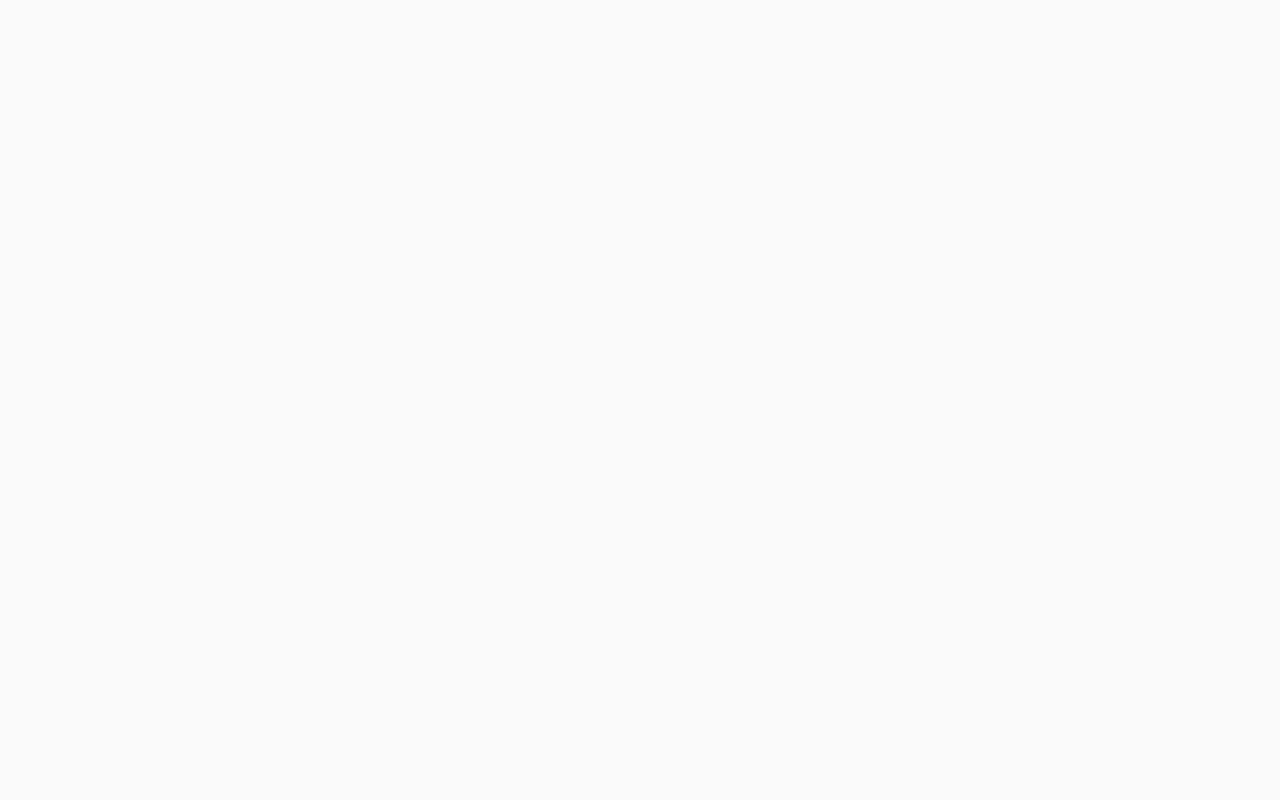
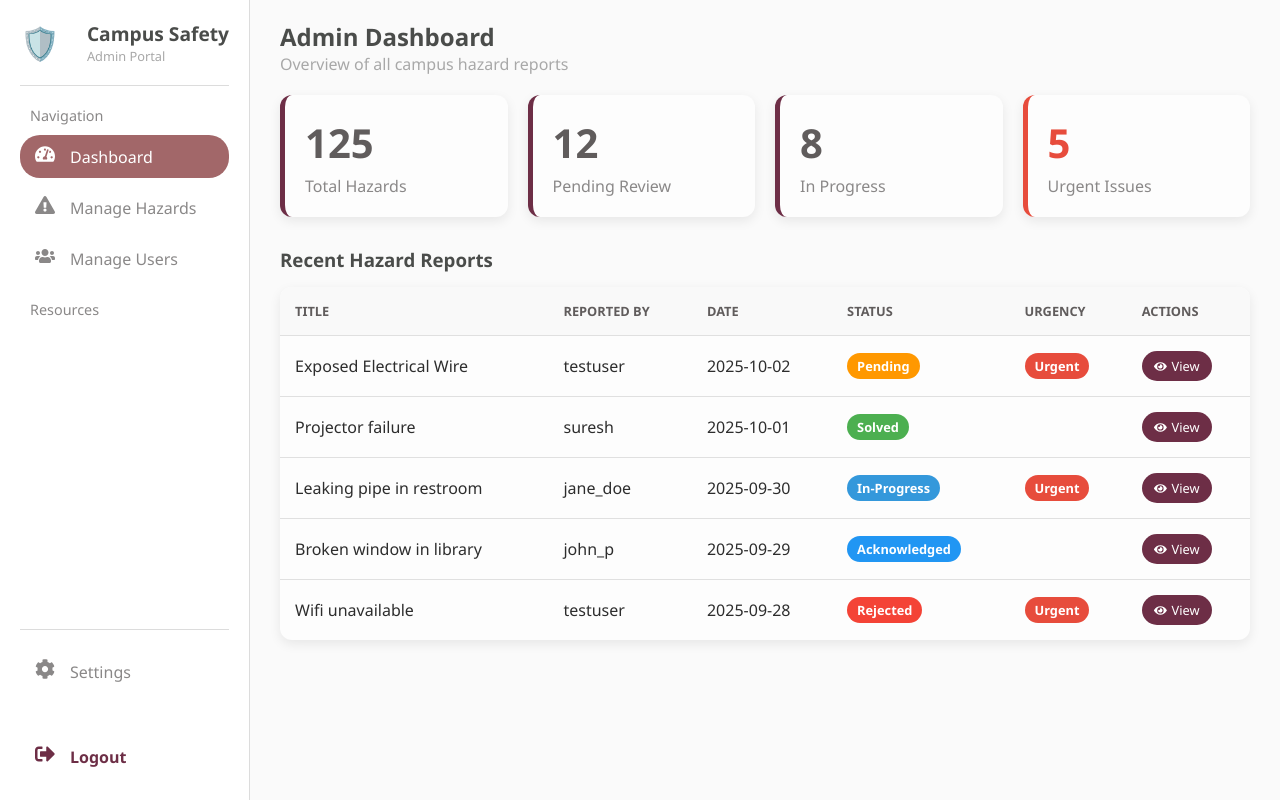
Before and after one commit to binjojoy/campus_hazard_management_system, a React (Create React App) app in the folder frontend/: page /admindashboard in a window 1280 px wide. Before the commit this address had no page. Built offline with nearby package versions, Linux system fonts and the light colour scheme.

Commit message:
Initial look of admin page done (static one) only

```diff
--- a/frontend/src/App.js
+++ b/frontend/src/App.js
@@ -4,7 +4,7 @@ import Login from './pages/Login';
 import Dashboard from './pages/Dashboard';
 import AllHazards from './pages/AllHazards';
 import LandingPage from './pages/LandingPage';
-
+import AdminDashboard from './pages/AdminDashboard';
 function App() {
   return (
     <Routes>
@@ -13,6 +13,7 @@ function App() {
       <Route path="/signup" element={<Login />} />
       <Route path="/dashboard" element={<Dashboard />} />
       <Route path="/allhazards" element={<AllHazards/>} />
+      <Route path="/admindashboard" element={<AdminDashboard/>} />
     </Routes>
   );
 }
--- /dev/null
+++ b/frontend/src/pages/AdminDashboard.js
@@ -0,0 +1,141 @@
+import React from  'react';
+import { FaTachometerAlt, FaExclamationTriangle, FaUsers, FaCog, FaSignOutAlt, FaEye } from 'react-icons/fa';
+import '../ui/admin_dashboard.css'; // The new CSS file
+
+export default function AdminDashboard() {
+  // --- Placeholder Data ---
+  // In a real app, you would fetch this data from your API.
+  const stats = {
+    totalHazards: 125,
+    pendingReview: 12,
+    inProgress: 8,
+    urgent: 5,
+  };
+
+  const recentHazards = [
+    { id: 1, title: "Exposed Electrical Wire", reportedBy: "testuser", date: "2025-10-02", status: "pending", urgent: true },
+    { id: 2, title: "Projector failure", reportedBy: "suresh", date: "2025-10-01", status: "solved", urgent: false },
+    { id: 3, title: "Leaking pipe in restroom", reportedBy: "jane_doe", date: "2025-09-30", status: "in-progress", urgent: true },
+    { id: 4, title: "Broken window in library", reportedBy: "john_p", date: "2025-09-29", status: "acknowledged", urgent: false },
+    { id: 5, title: "Wifi unavailable", reportedBy: "testuser", date: "2025-09-28", status: "rejected", urgent: true },
+  ];
+  // --- End Placeholder Data ---
+
+  const handleLogout = () => {
+    // Your existing logout logic
+    console.log("User logged out");
+    // navigate('/');
+  };
+
+  return (
+    <div className="dashboard-layout">
+      {/* Sidebar - Reusing your existing structure and class names */}
+      <aside className="sidebar">
+        <div className="sidebar-header">
+          <span className="sidebar-icon">🛡️</span>
+          <div className="sidebar-header-text">
+            <h2>Campus Safety</h2>
+            <span className="subtitle">Admin Portal</span>
+          </div>
+        </div>
+        <h4 className="sidebar-heading">Navigation</h4>
+        <nav className="sidebar-nav">
+          <a href="#" className="active">
+            <span className="nav-icon"><FaTachometerAlt /></span>
+            <span className="nav-text">Dashboard</span>
+          </a>
+          <a href="#">
+            <span className="nav-icon"><FaExclamationTriangle /></span>
+            <span className="nav-text">Manage Hazards</span>
+          </a>
+          <a href="#">
+            <span className="nav-icon"><FaUsers /></span>
+            <span className="nav-text">Manage Users</span>
+          </a>
+        </nav>
+        <h4 className="sidebar-heading">Resources</h4>
+        <div className="sidebar-resources">
+          <a href="#">
+            <span className="nav-icon"><FaCog /></span>
+            <span className="nav-text">Settings</span>
+          </a>
+        </div>
+        <button className="logout" onClick={handleLogout}>
+          <span className="nav-icon"><FaSignOutAlt /></span>
+          <span className="nav-text">Logout</span>
+        </button>
+      </aside>
+
+      {/* Main Content */}
+      <main className="main-content">
+        <header className="topbar">
+          <div>
+            <h1 className="welcome-message">Admin Dashboard</h1>
+            <p>Overview of all campus hazard reports</p>
+          </div>
+        </header>
+
+        {/* Statistics Grid */}
+        <section className="stats-grid">
+          <div className="stat-card">
+            <h3>{stats.totalHazards}</h3>
+            <p>Total Hazards</p>
+          </div>
+          <div className="stat-card">
+            <h3>{stats.pendingReview}</h3>
+            <p>Pending Review</p>
+          </div>
+          <div className="stat-card">
+            <h3>{stats.inProgress}</h3>
+            <p>In Progress</p>
+          </div>
+          <div className="stat-card urgent-card">
+            <h3>{stats.urgent}</h3>
+            <p>Urgent Issues</p>
+          </div>
+        </section>
+
+        {/* Recent Hazards Table */}
+        <section className="recent-hazards">
+          <h3>Recent Hazard Reports</h3>
+          <table className="admin-table">
+            <thead>
+              <tr>
+                <th>Title</th>
+                <th>Reported By</th>
+                <th>Date</th>
+                <th>Status</th>
+                <th>Urgency</th>
+                <th>Actions</th>
+              </tr>
+            </thead>
+            <tbody>
+              {recentHazards.map(hazard => (
+                <tr key={hazard.id}>
+                  <td>{hazard.title}</td>
+                  <td>{hazard.reportedBy}</td>
+                  <td>{hazard.date}</td>
+                  <td>
+                    <span className={`status-badge status-${hazard.status}`}>
+                      {hazard.status}
+                    </span>
+                  </td>
+                  <td>
+                    {hazard.urgent && (
+                      <span className="status-badge status-urgent">Urgent</span>
+                    )}
+                  </td>
+                  <td>
+                    <button className="action-btn">
+                      <FaEye /> View
+                    </button>
+                  </td>
+                </tr>
+              ))}
+            </tbody>
+          </table>
+        </section>
+      </main>
+    </div>
+  );
+}
--- /dev/null
+++ b/frontend/src/ui/admin_dashboard.css
@@ -0,0 +1,146 @@
+/* --- Reusing your color palette for consistency --- */
+:root {
+  --primary-text-color: #605C5C;
+  --secondary-text-color: #8A8888;
+  --background-color: #fafafa;
+  --card-bg-color: #FDFDFD;
+  --border-color: #CEBEBE;
+  --accent-color: #6D2E46;
+
+  /* Status Colors */
+  --status-urgent-bg: #E74C3C;
+  --status-pending-bg: #ff9800;
+  --status-solved-bg: #4caf50;
+  --status-acknowledged-bg: #2196f3;
+  --status-rejected-bg: #f44336;
+  --status-in-progress-bg: #3498DB; /* Added for clarity */
+  --status-badge-text: #fff;
+}
+
+/* --- Admin Statistics Grid --- */
+.stats-grid {
+  display: grid;
+  grid-template-columns: repeat(auto-fill, minmax(200px, 1fr));
+  gap: 20px;
+  margin-bottom: 30px;
+}
+
+.stat-card {
+  background: var(--card-bg-color);
+  padding: 20px;
+  border-radius: 12px;
+  box-shadow: 0 4px 12px rgba(0, 0, 0, 0.08);
+  border-left: 5px solid var(--accent-color);
+  transition: transform 0.2s ease, box-shadow 0.2s ease;
+}
+
+.stat-card:hover {
+  transform: translateY(-4px);
+  box-shadow: 0 8px 16px rgba(0, 0, 0, 0.1);
+}
+
+.stat-card h3 {
+  font-size: 2.5rem;
+  font-weight: 600;
+  margin: 0 0 5px;
+  color: var(--primary-text-color);
+}
+
+.stat-card p {
+  font-size: 1rem;
+  color: var(--secondary-text-color);
+  margin: 0;
+}
+
+.stat-card.urgent-card {
+  border-left-color: var(--status-urgent-bg);
+}
+
+.stat-card.urgent-card h3 {
+  color: var(--status-urgent-bg);
+}
+
+
+/* --- Admin Table for Hazard Management --- */
+.recent-hazards {
+  margin-top: 30px;
+}
+
+.recent-hazards h3 {
+  margin-bottom: 15px;
+  color: #4a4c4a;
+}
+
+.admin-table {
+  width: 100%;
+  border-collapse: collapse;
+  background-color: var(--card-bg-color);
+  border-radius: 12px;
+  overflow: hidden;
+  box-shadow: 0 4px 12px rgba(0, 0, 0, 0.08);
+}
+
+.admin-table th, .admin-table td {
+  padding: 15px;
+  text-align: left;
+  border-bottom: 1px solid #e0e0e0;
+}
+
+.admin-table th {
+  background-color: #f9f9f9;
+  font-weight: 600;
+  color: var(--primary-text-color);
+  text-transform: uppercase;
+  font-size: 0.8rem;
+}
+
+.admin-table tbody tr:last-child td {
+  border-bottom: none;
+}
+
+.admin-table tbody tr:hover {
+  background-color: #f5f5f5;
+}
+
+
+/* --- Reusing your Status Badge styles for consistency --- */
+.status-badge {
+  display: inline-flex;
+  align-items: center;
+  gap: 8px;
+  font-size: 0.8rem;
+  padding: 4px 10px;
+  border-radius: 15px;
+  color: var(--status-badge-text);
+  font-weight: 600;
+  text-transform: capitalize;
+  user-select: none;
+}
+
+.status-urgent { background: var(--status-urgent-bg); }
+.status-pending { background: var(--status-pending-bg); }
+.status-solved { background: var(--status-solved-bg); }
+.status-acknowledged { background: var(--status-acknowledged-bg); }
+.status-rejected { background: var(--status-rejected-bg); }
+.status-in-progress { background: var(--status-in-progress-bg); }
+
+
+/* --- Table Action Button --- */
+.action-btn {
+  background-color: var(--accent-color);
+  color: white;
+  border: none;
+  border-radius: 20px;
+  padding: 6px 12px;
+  font-size: 0.8rem;
+  font-weight: 500;
+  cursor: pointer;
+  display: flex;
+  align-items: center;
+  gap: 5px;
+  transition: background-color 0.2s ease;
+}
+
+.action-btn:hover {
+  background-color: #4a2334; /* A darker shade of your accent color */
+}
```
